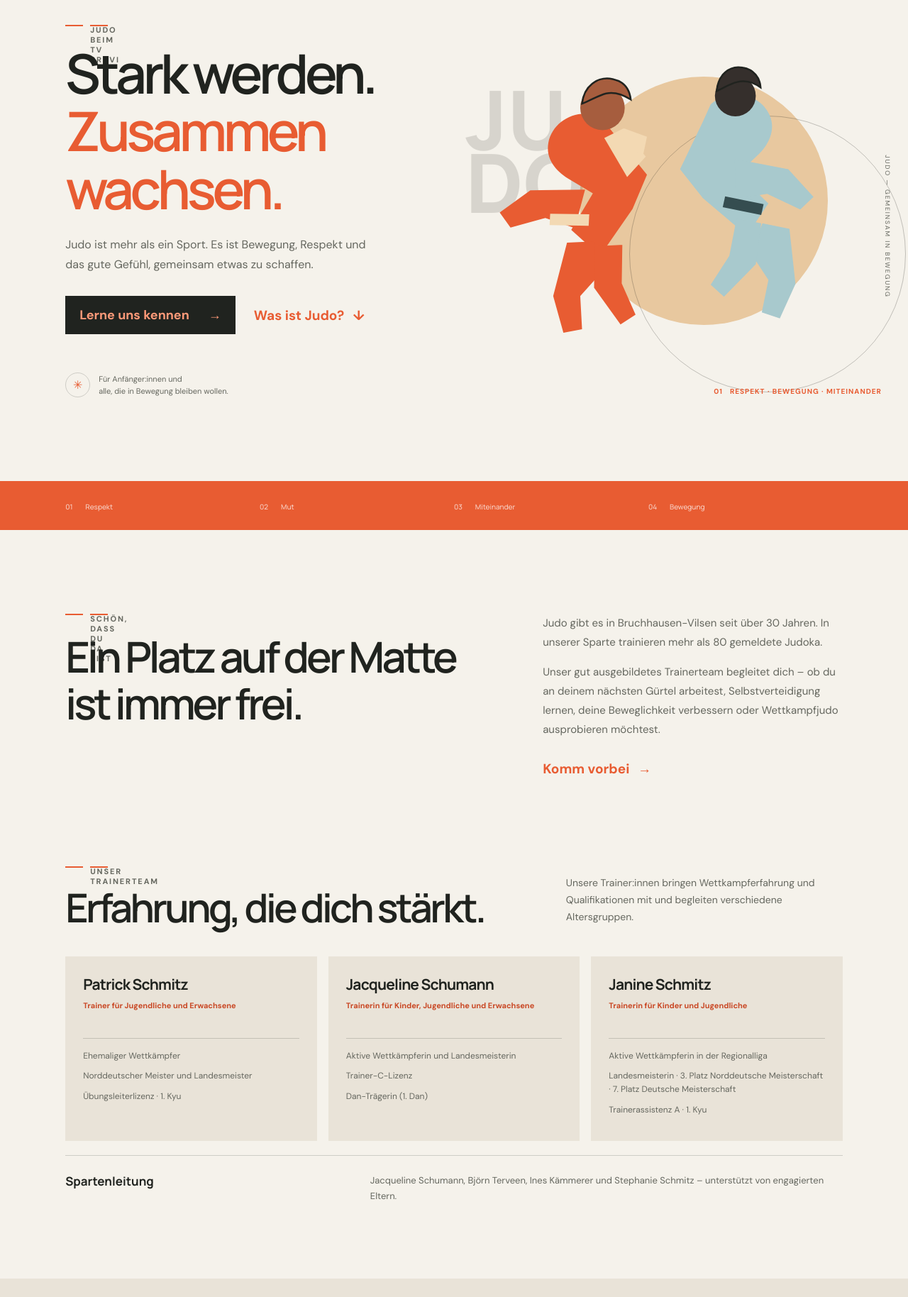
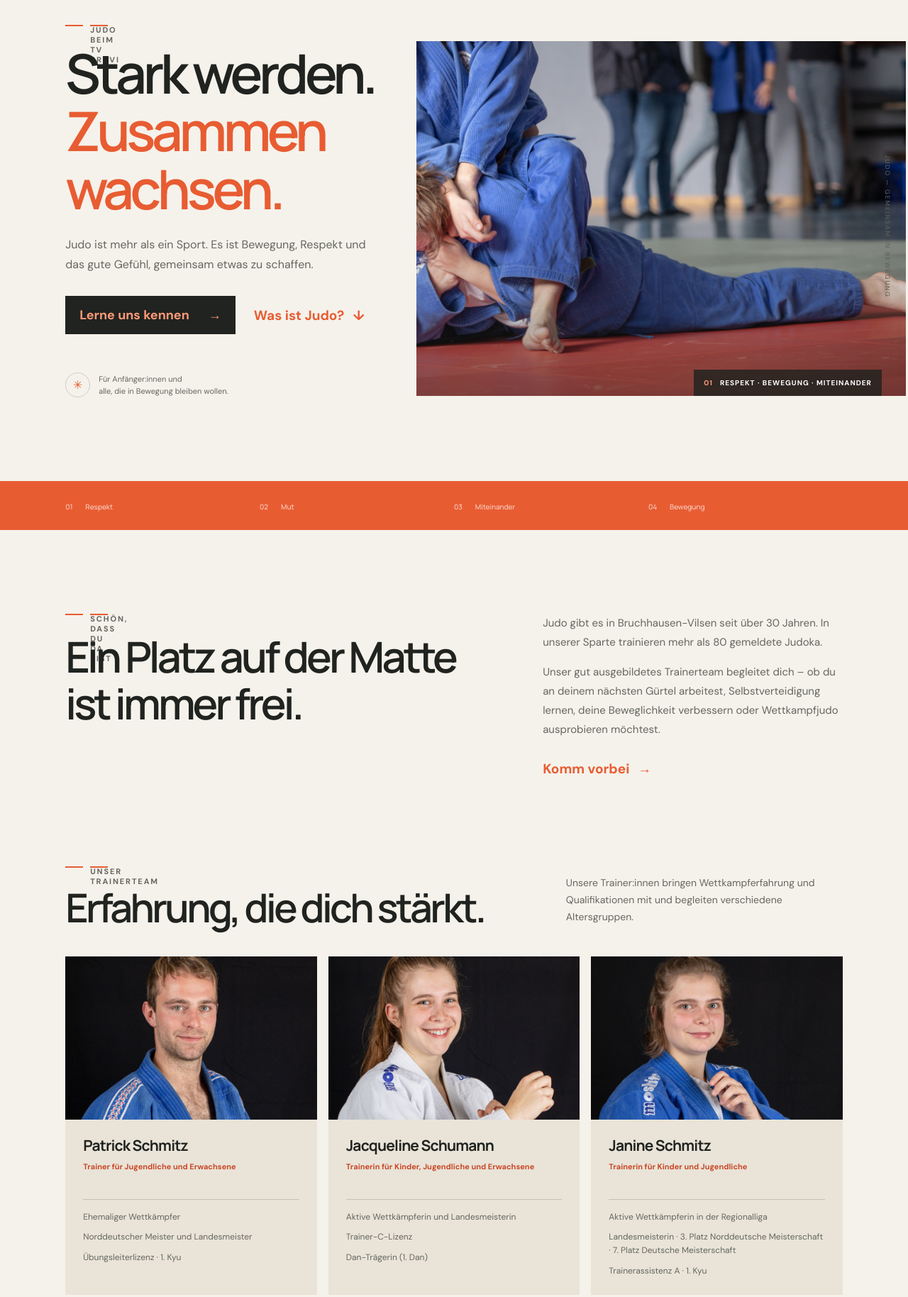
Before and after one commit to LucaBytz/Webside_Judoverein_TVBruvi, a plain HTML site: page index.html in a window 1280 px wide. Shown: the part 140-1968 px from the top of the page at 71% size. Drawn offline with Linux system fonts and the light colour scheme.

Commit message:
Use Jimdo photos across the site
Replace the hero illustration and add local trainer and archive photos, translated alt text and responsive image styling. Update the source notes.

Co-authored-by: Copilot <223556219+Copilot@users.noreply.github.com>

```diff
--- a/index.html
+++ b/index.html
@@ -74,30 +74,16 @@
           </div>
         </div>
 
-        <div class="hero-art" aria-label="Illustration von zwei Judoka beim Training" data-i18n-aria-label="heroArt">
-          <div class="art-sun"></div>
-          <div class="art-circle"></div>
-          <div class="art-label">JU<br>DO</div>
-          <svg class="judoka" viewBox="0 0 620 590" role="img" aria-labelledby="judoka-title">
-            <title id="judoka-title" data-i18n="judokaTitle">Zwei Judoka in einer dynamischen Trainingsbewegung</title>
-            <path class="figure-back" d="M383 105c35-30 83-16 98 18 11 25-2 49-18 65l-35 33 51 49-36 53-73-62-38-48 38-79 13-29Z"/>
-            <path class="figure-back" d="m423 196 89 17 42 46-22 21-55-26-52 8-2-66Z"/>
-            <path class="figure-back" d="m469 303 45 9 10 92-26 57-30-10 11-54-29-44 19-50Z"/>
-            <path class="figure-back" d="m426 295 41 8-9 68-53 54-22-20 31-48 12-62Z"/>
-            <path class="belt-back" d="m407 258 64 13-4 18-64-13 4-18Z"/>
-
-            <path class="figure-front" d="M201 127c-38-18-81 5-88 42-5 27 13 47 32 59l42 25-36 61 48 43 54-78 24-57-55-68-21-27Z"/>
-            <path class="figure-front" d="m174 247-91 1-51 37 18 25 58-16 49 17 17-64Z"/>
-            <path class="figure-front" d="m189 333-45 2-23 89 17 61 31-6-3-55 35-39-12-52Z"/>
-            <path class="figure-front" d="m232 339-42 2-1 69 44 61 25-16-23-52 1-64Z"/>
-            <path class="belt-front" d="m181 288-65-1-1 19 65 1 1-19Z"/>
-            <path class="collar" d="m206 161 32-16 37 47-31 34-38-65Z"/>
-            <path class="collar" d="m239 145 38 14-7 33-38-31 7-16Z"/>
-            <circle class="head-front" cx="203" cy="111" r="37"/>
-            <circle class="head-back" cx="424" cy="91" r="34"/>
-            <path class="hair-front" d="M169 104c3-29 25-46 51-41 19 4 28 17 30 34-16-10-28-13-41-10-12 3-23 10-40 17Z"/>
-            <path class="hair-back" d="M393 83c2-27 21-43 43-39 19 3 29 17 30 33-14-10-27-12-39-9-13 3-22 10-34 15Z"/>
-          </svg>
+        <div class="hero-art">
+          <img
+            class="hero-photo"
+            src="assets/hero-judo.jpg"
+            alt="Zwei Judoka üben eine Bodentechnik auf der Matte."
+            data-i18n-alt="heroPhotoAlt"
+            width="2837"
+            height="2047"
+            fetchpriority="high"
+          >
           <div class="art-caption"><span>01</span> <span data-i18n="heroCaption">Respekt · Bewegung · Miteinander</span></div>
         </div>
         <div class="hero-side-note" aria-hidden="true" data-i18n="heroSideNote">JUDO — GEMEINSAM IN BEWEGUNG</div>
@@ -140,6 +126,8 @@
           </div>
           <div class="trainer-grid">
             <article class="trainer-card">
+              <img class="trainer-photo" src="assets/trainer-patrick.jpg" alt="" width="780" height="936" loading="lazy" decoding="async">
+              <div class="trainer-card-copy">
                 <h3>Patrick Schmitz</h3>
                 <p class="trainer-role" data-i18n="patrickRole">Trainer für Jugendliche und Erwachsene</p>
                 <ul>
@@ -147,8 +135,11 @@
                   <li data-i18n="patrickCredentialTwo">Norddeutscher Meister und Landesmeister</li>
                   <li data-i18n="patrickCredentialThree">Übungsleiterlizenz · 1. Kyu</li>
                 </ul>
+              </div>
             </article>
             <article class="trainer-card">
+              <img class="trainer-photo" src="assets/trainer-jacqueline.jpg" alt="" width="780" height="936" loading="lazy" decoding="async">
+              <div class="trainer-card-copy">
                 <h3>Jacqueline Schumann</h3>
                 <p class="trainer-role" data-i18n="jacquelineRole">Trainerin für Kinder, Jugendliche und Erwachsene</p>
                 <ul>
@@ -156,8 +147,11 @@
                   <li data-i18n="jacquelineCredentialTwo">Trainer-C-Lizenz</li>
                   <li data-i18n="jacquelineCredentialThree">Dan-Trägerin (1. Dan)</li>
                 </ul>
+              </div>
             </article>
             <article class="trainer-card">
+              <img class="trainer-photo" src="assets/trainer-janine.jpg" alt="" width="780" height="936" loading="lazy" decoding="async">
+              <div class="trainer-card-copy">
                 <h3>Janine Schmitz</h3>
                 <p class="trainer-role" data-i18n="janineRole">Trainerin für Kinder und Jugendliche</p>
                 <ul>
@@ -165,6 +159,7 @@
                   <li data-i18n="janineCredentialTwo">Landesmeisterin · 3. Platz Norddeutsche Meisterschaft · 7. Platz Deutsche Meisterschaft</li>
                   <li data-i18n="janineCredentialThree">Trainerassistenz A · 1. Kyu</li>
                 </ul>
+              </div>
             </article>
           </div>
           <div class="leadership-block">
@@ -264,26 +259,31 @@
           </div>
           <div class="news-grid">
             <article class="news-card">
+              <img class="news-photo" src="assets/news-ranking-2023.jpg" alt="" loading="lazy" decoding="async">
               <time datetime="2023-10-08">08.10.2023</time>
               <h3 data-i18n="newsRankingTitle">Kreis-Ranglistenturnier</h3>
               <p data-i18n="newsRankingCopy">Acht Judoka gingen in den Altersklassen U9, U11 und U15 an den Start. Das Team holte sechs Gold- und zwei Silbermedaillen.</p>
             </article>
             <article class="news-card">
+              <img class="news-photo" src="assets/news-oytinchen-2023.jpg" alt="" loading="lazy" decoding="async">
               <time datetime="2023-06-11">11.06.2023</time>
               <h3 data-i18n="newsOytinchenTitle">Oytinchen Cup</h3>
               <p data-i18n="newsOytinchenCopy">Bei einem Turnier mit rund 250 Kindern erkämpfte das Team eine Gold-, zwei Silber- und drei Bronzemedaillen.</p>
             </article>
             <article class="news-card">
+              <img class="news-photo" src="assets/news-newcomer-2023.jpg" alt="" loading="lazy" decoding="async">
               <time datetime="2023-04-30">30.04.2023</time>
               <h3 data-i18n="newsNewcomerTitle">Newcomer Cup in Bremen</h3>
               <p data-i18n="newsNewcomerCopy">Beim ersten Turnier für alle teilnehmenden Kinder aus U9, U11 und U13 gab es zwei Gold-, zwei Silber- und vier Bronzemedaillen.</p>
             </article>
             <article class="news-card">
+              <img class="news-photo" src="assets/news-elephant-cup-2022.jpg" alt="" loading="lazy" decoding="async">
               <time datetime="2022-12-06">06.12.2022</time>
               <h3 data-i18n="newsElephantTitle">International Elephant Cup</h3>
               <p data-i18n="newsElephantCopy">Janine Schmitz gewann Gold und bezwang im Finale eine Athletin, die bei den Deutschen Meisterschaften Bronze geholt hatte.</p>
             </article>
             <article class="news-card">
+              <img class="news-photo" src="assets/news-championship-2022.jpg" alt="" loading="lazy" decoding="async">
               <time datetime="2022-10-18">18.10.2022</time>
               <h3 data-i18n="newsChampionshipTitle">Erfolge auf Landes- und Bundesebene</h3>
               <p data-i18n="newsChampionshipCopy">Nach dem Landesmeistertitel gewann Janine Schmitz Bronze bei den Norddeutschen Meisterschaften und belegte bei den Deutschen Meisterschaften den siebten Platz.</p>
--- a/script.js
+++ b/script.js
@@ -29,8 +29,12 @@ const translations = {
   heroLearn: ["Was ist Judo?", "What is judo?", "Что такое дзюдо?", "Що таке дзюдо?"],
   heroNoteFirst: ["Für Anfänger:innen und", "For beginners and", "Для начинающих и", "Для початківців і"],
   heroNoteSecond: ["alle, die in Bewegung bleiben wollen.", "anyone who wants to stay active.", "для всех, кто хочет быть активным.", "для всіх, хто хоче залишатися активним."],
-  heroArt: ["Illustration von zwei Judoka beim Training", "Illustration of two judoka training", "Иллюстрация двух дзюдоистов на тренировке", "Ілюстрація двох дзюдоїстів на тренуванні"],
-  judokaTitle: ["Zwei Judoka in einer dynamischen Trainingsbewegung", "Two judoka in a dynamic training move", "Два дзюдоиста выполняют динамичный приём", "Двоє дзюдоїстів виконують динамічний прийом"],
+  heroPhotoAlt: [
+    "Zwei Judoka üben eine Bodentechnik auf der Matte.",
+    "Two judoka practise a groundwork technique on the mat.",
+    "Два дзюдоиста отрабатывают приём в партере на татами.",
+    "Двоє дзюдоїстів відпрацьовують прийом у партері на татамі."
+  ],
   heroCaption: ["Respekt · Bewegung · Miteinander", "Respect · Movement · Togetherness", "Уважение · Движение · Единство", "Повага · Рух · Єдність"],
   heroSideNote: ["JUDO — GEMEINSAM IN BEWEGUNG", "JUDO — MOVING TOGETHER", "ДЗЮДО — ДВИЖЕМСЯ ВМЕСТЕ", "ДЗЮДО — РУХАЄМОСЯ РАЗОМ"],
   valuesLabel: ["Werte im Judo", "Judo values", "Ценности дзюдо", "Цінності дзюдо"],
@@ -282,6 +286,11 @@ function translate(language) {
     element.setAttribute("content", translations[key][languageIndex]);
   });
 
+  document.querySelectorAll("[data-i18n-alt]").forEach((element) => {
+    const key = element.dataset.i18nAlt;
+    element.setAttribute("alt", translations[key][languageIndex]);
+  });
+
   document.querySelectorAll("[data-i18n-aria-label]").forEach((element) => {
     const key = element.dataset.i18nAriaLabel;
     element.setAttribute("aria-label", translations[key][languageIndex]);
--- a/styles.css
+++ b/styles.css
@@ -284,100 +284,48 @@ h1 .hero-accent {
   margin: 0 -7vw 0 -20px;
 }
 
-.art-sun,
-.art-circle {
+.hero-photo {
   position: absolute;
-  border-radius: 50%;
+  inset: 0;
+  z-index: 0;
+  width: 100%;
+  height: 100%;
+  object-fit: cover;
+  object-position: 46% center;
 }
 
-.art-sun {
-  top: 10%;
-  right: 16%;
-  width: min(33vw, 350px);
-  aspect-ratio: 1;
-  background: #e8c89f;
-}
-
-.art-circle {
-  right: 0;
-  bottom: 1%;
-  width: min(36vw, 390px);
-  aspect-ratio: 1;
-  border: 1px solid rgba(32, 35, 31, 0.25);
-}
-
-.judoka {
+.hero-art::after {
   position: absolute;
-  right: 4%;
-  bottom: 0;
-  width: min(100%, 620px);
-  height: 100%;
-  overflow: visible;
-}
-
-.figure-front {
-  fill: #e85c32;
-}
-
-.figure-back {
-  fill: #a8c9cd;
-}
-
-.head-front,
-.hair-front {
-  fill: #a65d3e;
-}
-
-.head-back,
-.hair-back {
-  fill: #352f2c;
-}
-
-.hair-front,
-.hair-back {
-  stroke: #20231f;
-  stroke-linecap: round;
-  stroke-width: 3;
-}
-
-.belt-front {
-  fill: #f3d9b3;
-}
-
-.belt-back {
-  fill: #354d50;
-}
-
-.collar {
-  fill: #f3d9b3;
-}
-
-.art-label {
-  position: absolute;
-  top: 13%;
-  left: 10%;
-  color: rgba(32, 35, 31, 0.14);
-  font-family: "Manrope", sans-serif;
-  font-size: clamp(65px, 9vw, 118px);
-  font-weight: 800;
-  line-height: 0.78;
+  inset: 45% 0 0;
+  z-index: 1;
+  background: linear-gradient(0deg, rgba(32, 35, 31, 0.45), transparent);
+  content: "";
+  pointer-events: none;
 }
 
 .art-caption {
   position: absolute;
+  bottom: 0;
   right: 5%;
-  bottom: 0;
+  z-index: 2;
   display: flex;
   align-items: center;
   gap: 10px;
+  padding: 12px 14px;
+  background: rgba(32, 35, 31, 0.82);
+  color: white;
   font-size: 10px;
   font-weight: 700;
   letter-spacing: 0.1em;
   text-transform: uppercase;
 }
 
-.art-caption span {
-  color: var(--orange);
+.art-caption span:first-child {
+  color: #ff9a79;
+}
+
+.art-caption span:last-child {
+  color: white;
 }
 
 .hero-side-note {
@@ -486,9 +434,23 @@ h2 {
 }
 
 .trainer-card {
-  min-height: 260px;
-  padding: 25px;
+  display: flex;
+  flex-direction: column;
+  overflow: hidden;
   background: #e9e3d8;
+}
+
+.trainer-photo {
+  display: block;
+  width: 100%;
+  height: 230px;
+  object-fit: cover;
+  object-position: center top;
+}
+
+.trainer-card-copy {
+  flex: 1;
+  padding: 22px 25px 25px;
 }
 
 .trainer-card h3 {
@@ -740,14 +702,20 @@ h2 {
 }
 
 .news-card {
-  min-height: 210px;
-  padding: 24px;
+  overflow: hidden;
   background: var(--paper);
+}
+
+.news-photo {
+  display: block;
+  width: 100%;
+  aspect-ratio: 16 / 9;
+  object-fit: cover;
 }
 
 .news-card time {
   display: block;
-  margin-bottom: 22px;
+  margin: 20px 24px 13px;
   color: var(--orange-dark);
   font-size: 10px;
   font-weight: 700;
@@ -755,14 +723,14 @@ h2 {
 }
 
 .news-card h3 {
-  margin-bottom: 12px;
+  margin: 0 24px 12px;
   font-size: 18px;
   letter-spacing: -0.035em;
   line-height: 1.3;
 }
 
 .news-card p {
-  margin-bottom: 0;
+  margin: 0 24px 24px;
   color: var(--muted);
   font-size: 12px;
   line-height: 1.7;
@@ -1066,6 +1034,27 @@ h2 {
   }
 }
 
+@media (max-width: 700px) {
+  .judo-layout {
+    grid-template-columns: 1fr;
+    gap: 35px;
+  }
+
+  .judo-stamp {
+    width: 160px;
+    height: 160px;
+    margin: 0 auto;
+  }
+
+  .judo-stamp span {
+    font-size: 72px;
+  }
+
+  .judo-points {
+    grid-template-columns: repeat(2, minmax(0, 1fr));
+  }
+}
+
 @media (max-width: 650px) {
   .site-header {
     min-height: 72px;
@@ -1099,22 +1088,6 @@ h2 {
     width: 100%;
     min-height: 340px;
     margin: 0;
-  }
-
-  .art-sun {
-    top: 6%;
-    right: 16%;
-    width: min(65vw, 280px);
-  }
-
-  .art-circle {
-    right: 0;
-    width: min(70vw, 290px);
-  }
-
-  .judoka {
-    right: 0;
-    width: 100%;
   }
 
   .art-caption {
```
Also changed, not shown: 1 other file. Lines whose indentation alone changed are shown as unchanged.
